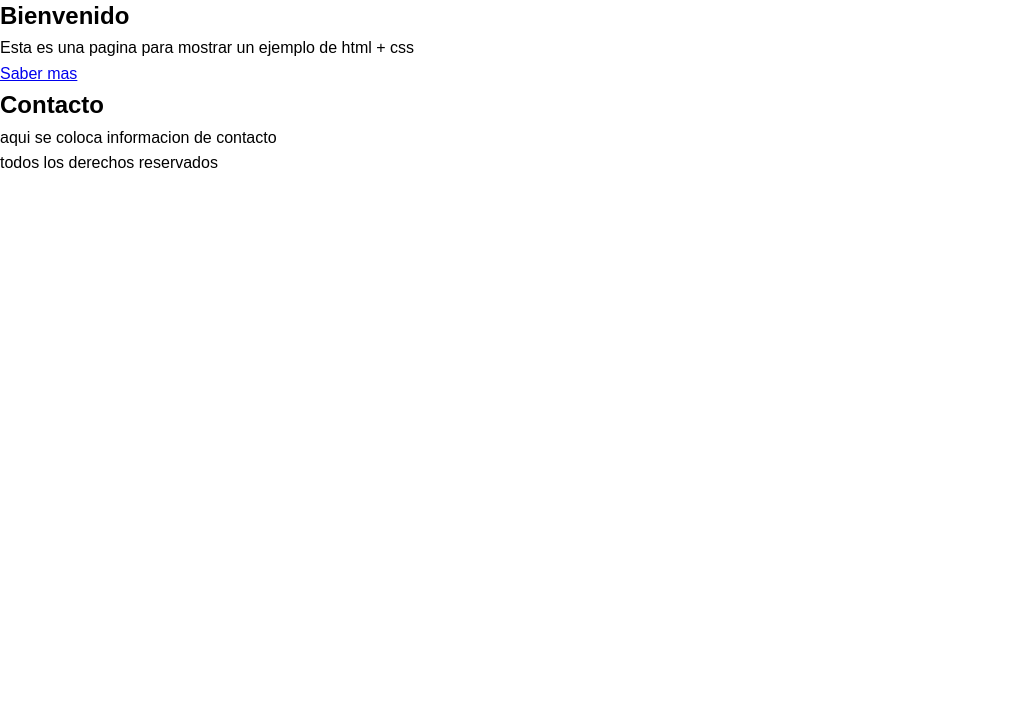
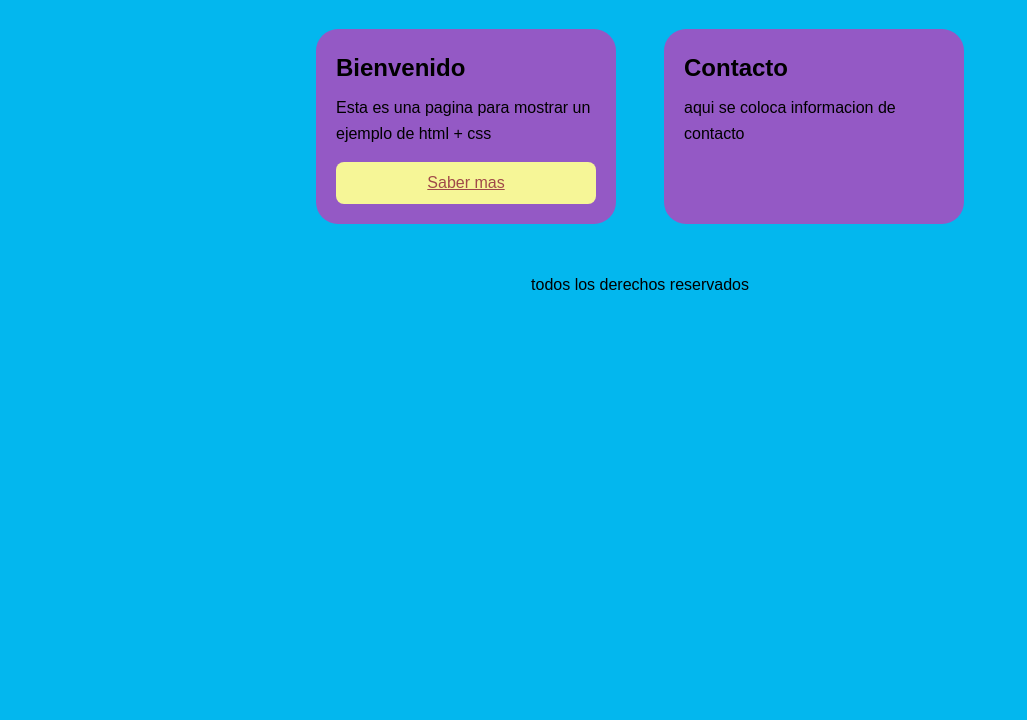
Before and after one commit to villamizarjuandavid13-debug/html_villa15, a plain HTML site: page index.html in a window 1280 px wide. Shown: the part 80-800 px from the top of the page, without its empty margins (0-1027 px from the left). Drawn offline with Linux system fonts and the light colour scheme.

Commit message:
se termina de hacer los estilos

```diff
--- a/index.html
+++ b/index.html
@@ -7,7 +7,7 @@
         <link rel="stylesheet" href="style.css"/>
     </head>
     <body>
-        <header class = "site-heater">
+        <header class="site.heater">
             <h1>Pagina de ejemplo Github</h1>
             <p class="subtitle">Este es un ejemplo de html + CSS para el curso</p>
         </header>
@@ -18,11 +18,11 @@
                 <a class="btn" href="#">Saber mas</a>
             </section>
             <section class="card">
-                <h2>Contacto</h2>
+                <h2>Contacto </h2>
                 <p>aqui se coloca informacion de contacto</p>
             </section>
         </main>
-        <footer class="site.footer">
+        <footer class="site-footer">
             <p>todos los derechos reservados</p>
         </footer>
     </body>
--- a/style.css
+++ b/style.css
@@ -2,21 +2,72 @@
 *{
     box-sizing: border-box;
     margin:0;
-    padding: 0;
+    padding:0;
 }
 
 /*estilos generales del cuerpo de la pagina*/
 body{
     font-family: Arial, Helvetica, sans-serif;
     line-height: 1.6;
-    background: rgb(255, 255, 255);
+    background: rgb(3, 183, 238);
     color:rgb(0, 0, 0);
 }
 
 /* estilo para el encabezado con degrador*/
 .site-header{
-    background: linear-gradient(90deg, #5a53d1, #00b9da);
-    color: rgb(253, 85, 85);
-    padding: 1rem;
+    background: linear-gradient(90deg, #9459c5,#000000);
+    color: rgba(30, 150, 150);
+    padding:1rem;
     text-align: center;
 }
+
+.subtitle{
+    opacity: 100%;
+}
+
+.content{
+    display: flex; /*coloca las tarjetas una al lado de la otra*/
+    gap: 3rem ;/* separar las tarjetas */
+    flex-wrap: wrap; /* permite que las tarjetas bajen si no caben*/
+    justify-content: center;
+    padding: 2rem;
+
+}
+
+.card{
+    background: #9459c5;
+    padding: 1.25rem;
+    border-radius: 22px;
+    box-shadow: o.6 px 18px rgba(77, 255, 6, 0.914);/*dar profundida*/
+    width: 300px;
+}
+.card h2{
+    margin-bottom: 0.5rem;
+}
+
+.card p{
+    margin-bottom: 1rem;
+    color: rgb(0, 0, 0);
+}
+
+
+.btn{
+    display: inline-block;
+    padding: 0.5rem 1rem;
+    background: rgb(246, 246, 151);
+    border-radius: 8px;
+    color: rgb(160, 73, 73);
+    justify-content: center;
+}
+
+.card a{
+    justify-content: center;
+    display: flex;
+    text-align: center;
+}
+
+.site-footer{
+    text-align: center;
+    padding: 1rem;
+    color: rgb(0, 0, 0);
+}
```
